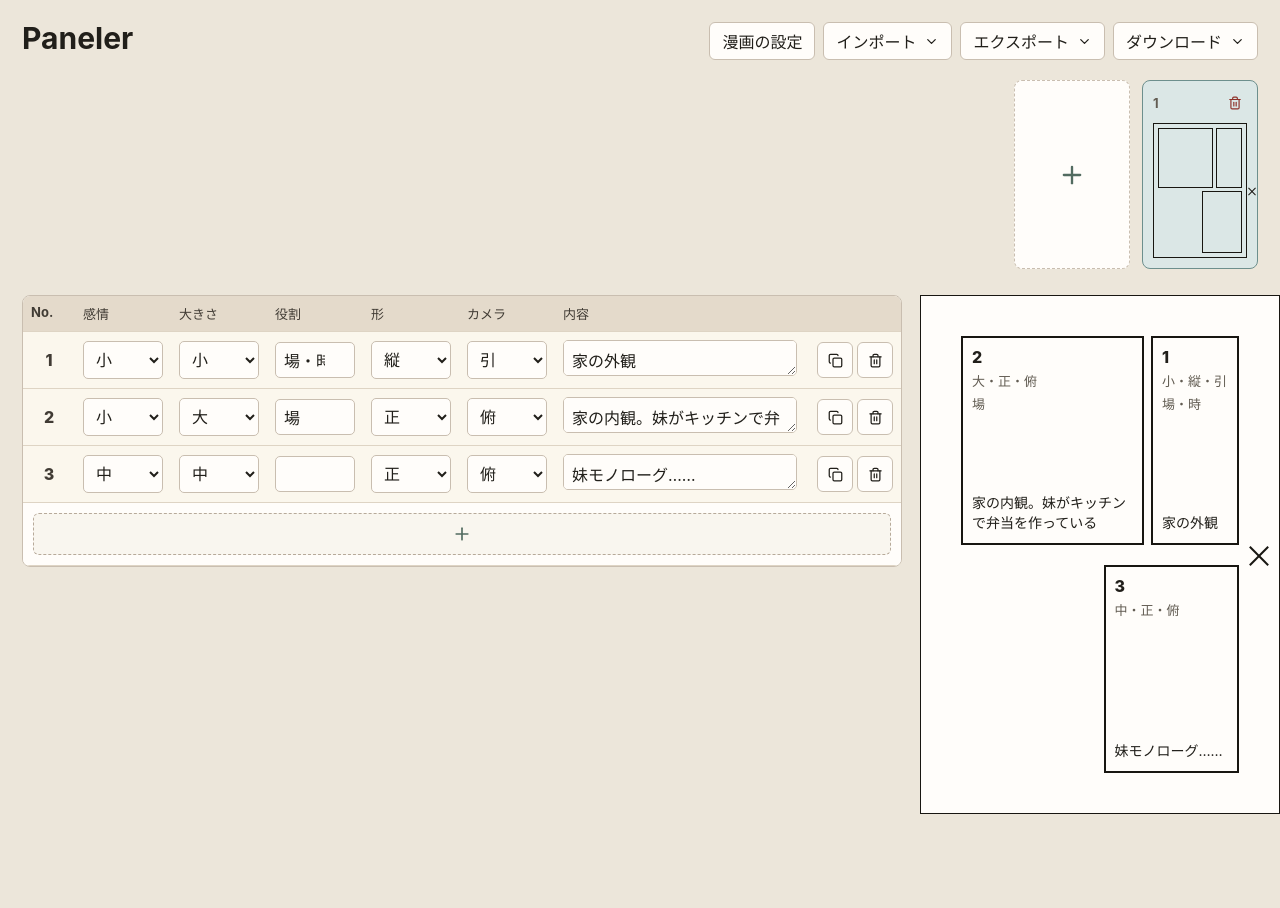
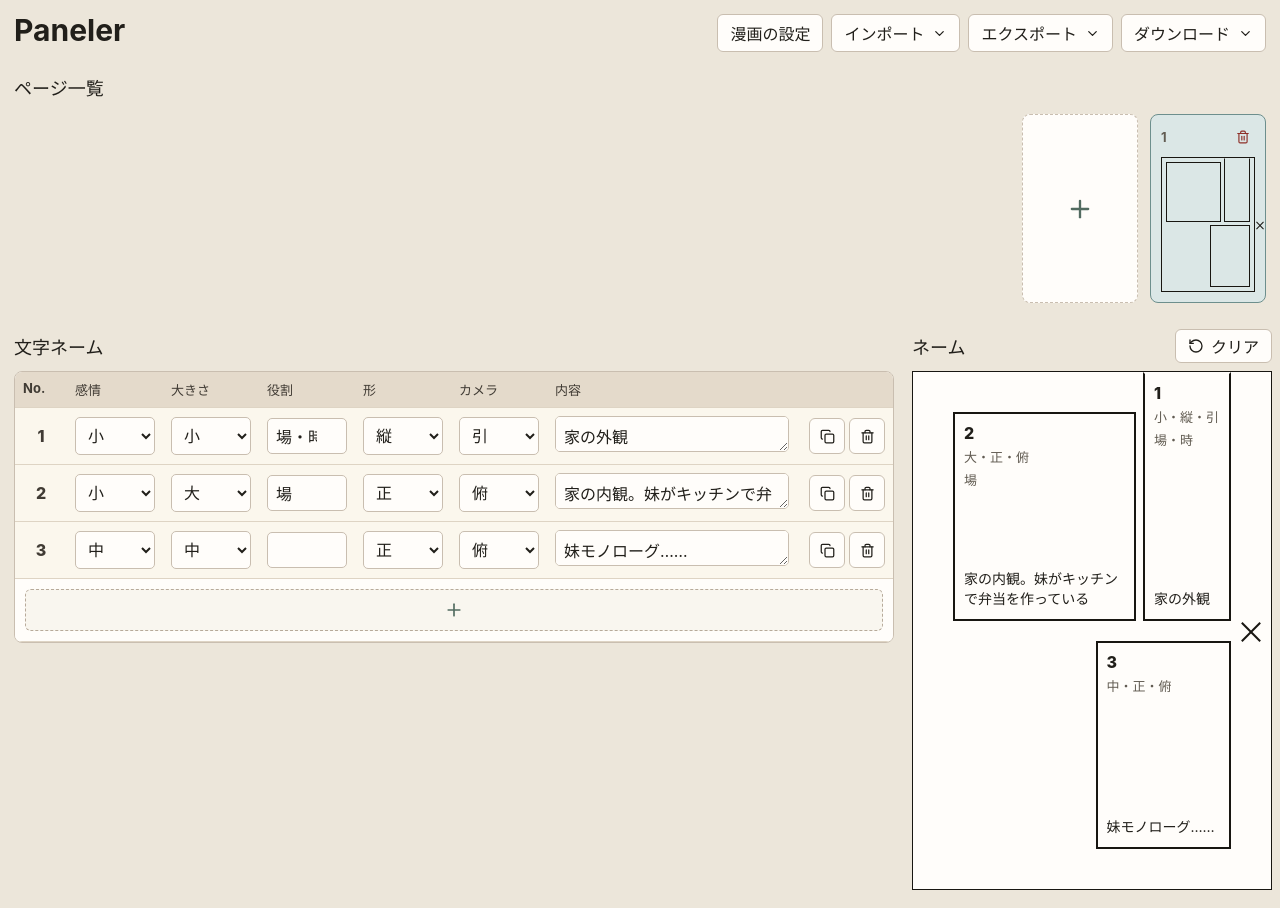
Before and after one commit to subtle-dawn/paneler, a React (Vite) app: page / in a window 1280 px wide. Before the commit the page ends 832 px from the top, so only its background shows below. Built offline with nearby package versions, Linux system fonts and the light colour scheme.

Commit message:
初期伸ばしコマ

```diff
--- a/src/App.tsx
+++ b/src/App.tsx
@@ -9,6 +9,7 @@ import {
   FileSpreadsheet,
   ImageDown,
   Plus,
+  RotateCcw,
   Settings2,
   Trash2,
   X,
@@ -114,6 +115,25 @@ export function App() {
     });
   }
 
+  function clearActivePageLayoutAdjustments() {
+    setStatus(t.edited);
+    setProject((current) => {
+      const nextRowHeights = { ...(current.rowHeights ?? {}) };
+      const nextRowWidths = { ...(current.rowWidths ?? {}) };
+      delete nextRowHeights[activePage];
+      delete nextRowWidths[activePage];
+
+      return {
+        ...current,
+        rowHeights: nextRowHeights,
+        rowWidths: nextRowWidths,
+      };
+    });
+    setRows((current) =>
+      current.map((row) => (row.pageNumber === activePage ? { ...row, bleed: undefined } : row)).map(normalizeOrder),
+    );
+  }
+
   function updateRow(id: string, patch: Partial<PanelRow>) {
     setStatus(t.edited);
     setRows((current) => current.map((row) => (row.id === id ? { ...row, ...patch } : row)).map(normalizeOrder));
@@ -144,7 +164,7 @@ export function App() {
           if (row.id !== id) return row;
 
           const bleed = { ...(row.bleed ?? {}) };
-          bleed[side] = !bleed[side];
+          bleed[side] = !isPanelBleedSideActive(row, side);
           return { ...row, bleed };
         })
         .map(normalizeOrder),
@@ -412,6 +432,9 @@ export function App() {
       )}
 
       <section className={`page-list-bar reading-${syncedProject.readingDirection}`} aria-label={t.pages}>
+        <div className="page-list-header">
+          <h2>ページ一覧</h2>
+        </div>
         <div className={`page-strip thumbnail-strip reading-${syncedProject.readingDirection}`}>
           {layouts.map((layout) => (
             <button
@@ -484,6 +507,9 @@ export function App() {
 
       <section className="workspace">
         <div className="editor-pane">
+          <div className="editor-toolbar">
+            <h2>文字ネーム</h2>
+          </div>
           <div className="storyboard-table-wrap">
             <table className="storyboard-table">
               <thead>
@@ -625,6 +651,13 @@ export function App() {
         </div>
 
         <aside className="preview-pane">
+          <div className="preview-toolbar">
+            <h2>ネーム</h2>
+            <button type="button" className="button preview-clear-button" onClick={clearActivePageLayoutAdjustments}>
+              <RotateCcw size={16} />
+              クリア
+            </button>
+          </div>
           {activeLayout && (
             <>
               {activeLayout.warning && <p className="warning">{activeLayout.warning}</p>}
@@ -937,8 +970,8 @@ function PanelArticle({
   onPanelBleedToggle?: (id: string, side: BleedSide, blockedSide: "left" | "right") => void;
 }) {
   const isSelected = panel.id === selectedPanelId;
-  const bleedStyle = getPanelBleedStyle(panel.bleed, sideMarkPosition, pageBorderBleedAmount, allowedBleedSides);
-  const bleedEdgeClasses = getBleedEdgeClassName(panel.bleed, allowedBleedSides);
+  const bleedStyle = getPanelBleedStyle(panel, sideMarkPosition, pageBorderBleedAmount, allowedBleedSides);
+  const bleedEdgeClasses = getBleedEdgeClassName(panel, allowedBleedSides);
 
   return (
     <article
@@ -972,7 +1005,7 @@ function PanelArticle({
               <button
                 key={side}
                 type="button"
-                className={`bleed-button bleed-${side} ${panel.bleed?.[side] ? "active" : ""}`}
+                className={`bleed-button bleed-${side} ${isPanelBleedSideActive(panel, side) ? "active" : ""}`}
                 title={control.label}
                 aria-label={control.label}
                 onClick={() => onPanelBleedToggle?.(panel.id, side, sideMarkPosition)}
@@ -1020,12 +1053,12 @@ function MiniPage({
               return (
                 <span
                   key={panel.id}
-                  className={`${panel.isFrameHidden ? "frame-hidden" : ""} ${getBleedEdgeClassName(panel.bleed, allowedBleedSides)}`}
+                  className={`${panel.isFrameHidden ? "frame-hidden" : ""} ${getBleedEdgeClassName(panel, allowedBleedSides)}`}
                   style={{
                     gridColumn: `${panel.colStart} / span ${panel.colSpan}`,
                     gridRow: 1,
                     ...getPanelBleedStyle(
-                      panel.bleed,
+                      panel,
                       sideMarkPosition,
                       miniPageBorderBleedAmount,
                       allowedBleedSides,
@@ -1052,9 +1085,9 @@ function MiniPage({
                   return (
                     <i
                       key={panel.id}
-                      className={`${panel.isFrameHidden ? "frame-hidden" : ""} ${getBleedEdgeClassName(panel.bleed, allowedBleedSides)}`}
+                      className={`${panel.isFrameHidden ? "frame-hidden" : ""} ${getBleedEdgeClassName(panel, allowedBleedSides)}`}
                       style={getPanelBleedStyle(
-                        panel.bleed,
+                        panel,
                         sideMarkPosition,
                         miniPageBorderBleedAmount,
                         allowedBleedSides,
@@ -1129,32 +1162,47 @@ function getSideMarkPosition(pageNumber: number, readingDirection: Project["read
 }
 
 function getPanelBleedStyle(
-  bleed: LayoutPanel["bleed"],
+  panel: Pick<LayoutPanel, "bleed" | "shape">,
   blockedSide: "left" | "right",
   amount: number,
   allowedSides: BleedSide[],
 ): CSSProperties {
-  if (!bleed || allowedSides.length === 0) return {};
+  if (allowedSides.length === 0) return {};
   const outerSide = getOuterBleedSide(blockedSide);
 
   return {
-    marginTop: allowedSides.includes("top") && bleed.top ? -amount : undefined,
-    marginRight: outerSide === "right" && allowedSides.includes("right") && bleed.right ? -amount : undefined,
-    marginBottom: allowedSides.includes("bottom") && bleed.bottom ? -amount : undefined,
-    marginLeft: outerSide === "left" && allowedSides.includes("left") && bleed.left ? -amount : undefined,
-    zIndex: allowedSides.some((side) => bleed[side]) ? 1 : undefined,
+    marginTop: allowedSides.includes("top") && isPanelBleedSideActive(panel, "top") ? -amount : undefined,
+    marginRight:
+      outerSide === "right" && allowedSides.includes("right") && isPanelBleedSideActive(panel, "right")
+        ? -amount
+        : undefined,
+    marginBottom: allowedSides.includes("bottom") && isPanelBleedSideActive(panel, "bottom") ? -amount : undefined,
+    marginLeft:
+      outerSide === "left" && allowedSides.includes("left") && isPanelBleedSideActive(panel, "left")
+        ? -amount
+        : undefined,
+    zIndex: allowedSides.some((side) => isPanelBleedSideActive(panel, side)) ? 1 : undefined,
   };
 }
 
-function getActiveBleedSides(bleed: LayoutPanel["bleed"], allowedSides: BleedSide[]) {
-  if (!bleed) return [];
-  return allowedSides.filter((side) => bleed[side]);
+function getActiveBleedSides(panel: Pick<LayoutPanel, "bleed" | "shape">, allowedSides: BleedSide[]) {
+  return allowedSides.filter((side) => isPanelBleedSideActive(panel, side));
 }
 
-function getBleedEdgeClassName(bleed: LayoutPanel["bleed"], allowedSides: BleedSide[]) {
-  return getActiveBleedSides(bleed, allowedSides)
+function getBleedEdgeClassName(panel: Pick<LayoutPanel, "bleed" | "shape">, allowedSides: BleedSide[]) {
+  return getActiveBleedSides(panel, allowedSides)
     .map((side) => `bleed-edge-${side}`)
     .join(" ");
+}
+
+function isPanelBleedSideActive(panel: Pick<PanelRow, "bleed" | "shape">, side: BleedSide) {
+  return panel.bleed?.[side] ?? isDefaultBleedSideActive(panel.shape, side);
+}
+
+function isDefaultBleedSideActive(shape: Shape, side: BleedSide) {
+  if (shape === "vertical") return side === "top" || side === "bottom";
+  if (shape === "horizontal") return side === "left" || side === "right";
+  return false;
 }
 
 function getOuterBleedSide(blockedSide: "left" | "right"): "left" | "right" {
--- a/src/styles.css
+++ b/src/styles.css
@@ -29,7 +29,7 @@ button {
 
 .app-shell {
   min-height: 100vh;
-  padding: 22px 22px 0;
+  padding: 14px 14px 0;
 }
 
 .topbar {
@@ -316,6 +316,19 @@ button {
   grid-template-columns: minmax(0, 1fr);
 }
 
+.page-list-header,
+.editor-toolbar,
+.preview-toolbar {
+  align-items: center;
+  display: flex;
+  justify-content: space-between;
+  min-height: 34px;
+}
+
+.page-list-header {
+  width: 100%;
+}
+
 .page-list-bar.reading-rtl {
   justify-items: end;
 }
@@ -323,12 +336,6 @@ button {
 .page-list-bar.reading-rtl .page-strip {
   justify-content: flex-start;
   width: 100%;
-}
-
-.page-list-bar h2 {
-  color: #625c52;
-  font-size: 14px;
-  white-space: nowrap;
 }
 
 .page-strip {
@@ -568,6 +575,15 @@ h2 {
   border-radius: 8px;
   overflow-x: hidden;
   overflow-y: auto;
+}
+
+.editor-toolbar,
+.preview-toolbar {
+  margin-bottom: 8px;
+}
+
+.preview-clear-button {
+  min-height: 34px;
 }
 
 .storyboard-table {
@@ -1028,10 +1044,6 @@ h2 {
 }
 
 @media (max-width: 640px) {
-  .app-shell {
-    padding: 14px 14px 0;
-  }
-
   .project-controls fieldset {
     align-items: flex-start;
     flex-direction: column;
```
Also changed, not shown: 7 other files (tests, documents, lock files or other folders).
